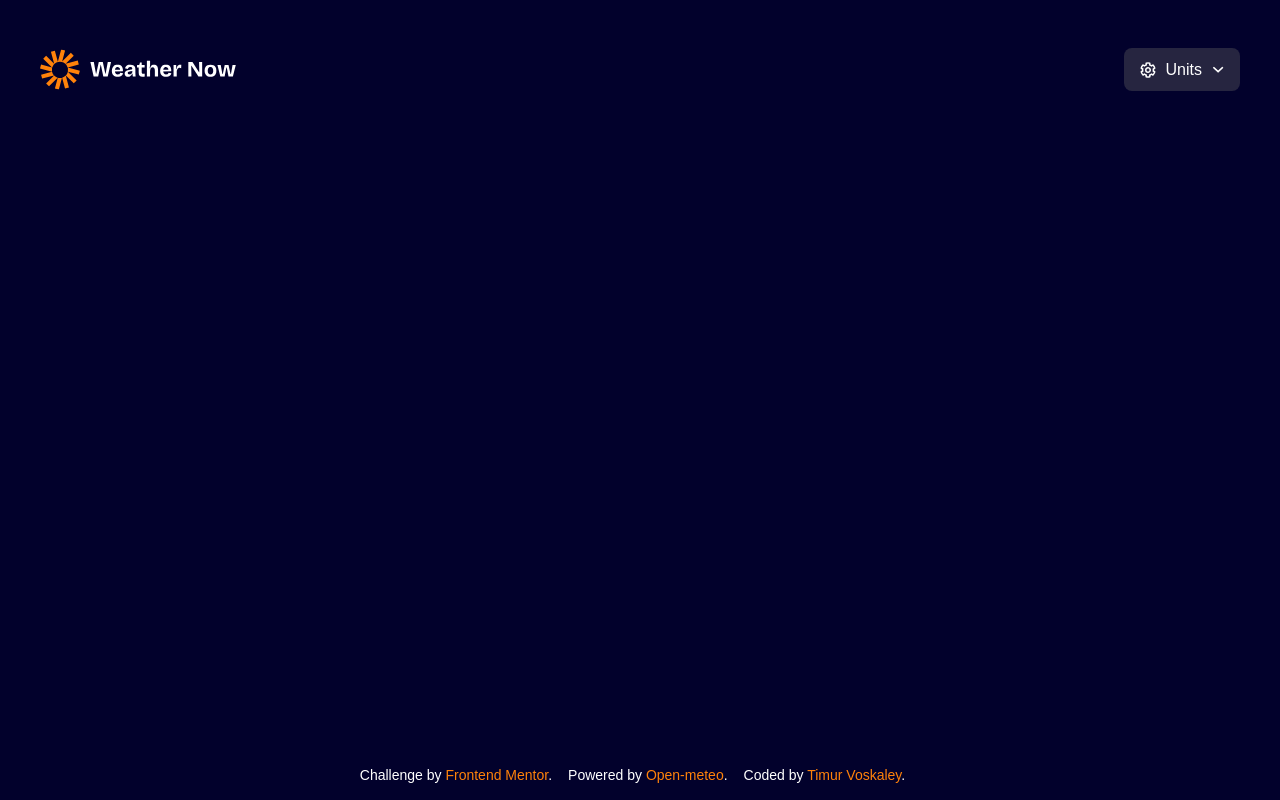
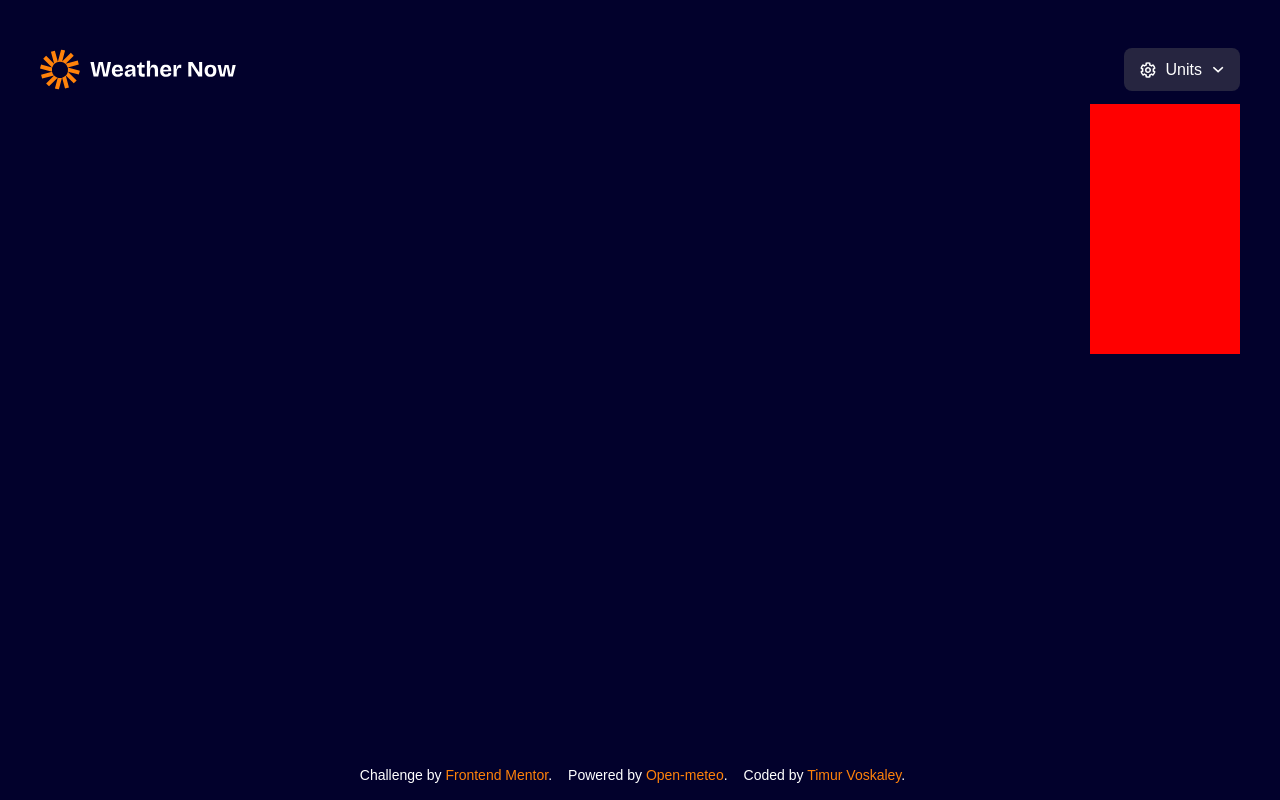
Before and after one commit to TimurVoskaley/Web-weather-app, a website: page index.html in a window 1280 px wide. Both pictures are taken after a click on the button "Units". Drawn offline with Linux system fonts and the light colour scheme.

Commit message:
feat: add functionality to the header button

```diff
--- a/index.html
+++ b/index.html
@@ -31,6 +31,7 @@
         <button
           class="header__button units-button"
           type="button"
+          data-js-units-button
         >
           <img
             class="units-button__settings-icon"
@@ -43,7 +44,7 @@
           <img class="units-button__arrow-icon"
                src="./assets/images/icon-dropdown.svg" alt="" width="12" height="18" />
         </button>
-        <div class="units-button__menu dropdown visually-hidden"></div>
+        <div class="units-button__menu dropdown" data-js-header-dropdown></div>
       </div>
 
     </div>
--- a/main.js
+++ b/main.js
@@ -0,0 +1,23 @@
+const unitsBtn = document.querySelector("[data-js-units-button]");
+const headerDropdown = document.querySelector("[data-js-header-dropdown]");
+
+//открытие и закрытие dropdown по клику на кноку
+unitsBtn.addEventListener('click', function(e) {
+  e.stopPropagation();
+  headerDropdown.classList.toggle('dropdown-visible');
+});
+
+
+//закрытие dropdown по клику в любое место документа вне dropdown
+document.addEventListener('click', function(e) {
+  if (!e.target.classList.contains('dropdown')) {
+    headerDropdown.classList.remove('dropdown-visible');
+  }
+})
+
+//закрытие dropdown по клавише escape
+document.addEventListener('keydown', function(e) {
+  if (e.key === 'Escape' || headerDropdown.classList.contains('dropdown-visible')) {
+    headerDropdown.classList.remove('dropdown-visible');
+  }
+})
--- a/src/styles/_globals.scss
+++ b/src/styles/_globals.scss
@@ -33,19 +33,41 @@ body {
   overflow: hidden !important;
 }
 
+.dropdown {
+  position: absolute;
+  width: rem(150);
+  height: rem(250);
+  right: 0;
+  top: 130%;
+  background-color: red;
+
+  // Скрыт по умолчанию
+  opacity: 0;
+  visibility: hidden;
+  pointer-events: none;
+  transform: translateY(-10px);
+  transition: opacity var(--transition-duration), visibility var(--transition-duration), transform var(--transition-duration);
+}
+
+// Класс для отображения
+.dropdown-visible {
+  opacity: 1;
+  visibility: visible;
+  pointer-events: auto;
+  transform: translateY(0);
+}
+
 .attribution {
   @include text-preset-8;
   display: flex;
   gap: rem(16);
   justify-content: center;
   padding-block: rem(16);
-//  position: absolute;
-//  bottom: 0;
-//  width: 100%;
 
   & a {
     color: var(--color-orange-500);
     text-decoration: none;
+    transition: text-decoration var(--transition-duration);
 
     &:hover {
       text-decoration: underline;
--- a/src/styles/blocks/_header.scss
+++ b/src/styles/blocks/_header.scss
@@ -72,11 +72,6 @@
 }
 
 
-.dropdown {
-  position: absolute;
-  width: rem(150);
-  height: rem(250);
-  right: 0;
-  top: 130%;
-  background-color: red;
-}
+//.units-button__menu {
+
+//}
```
Also changed, not shown: src/styles/main.css, 1 other file.
